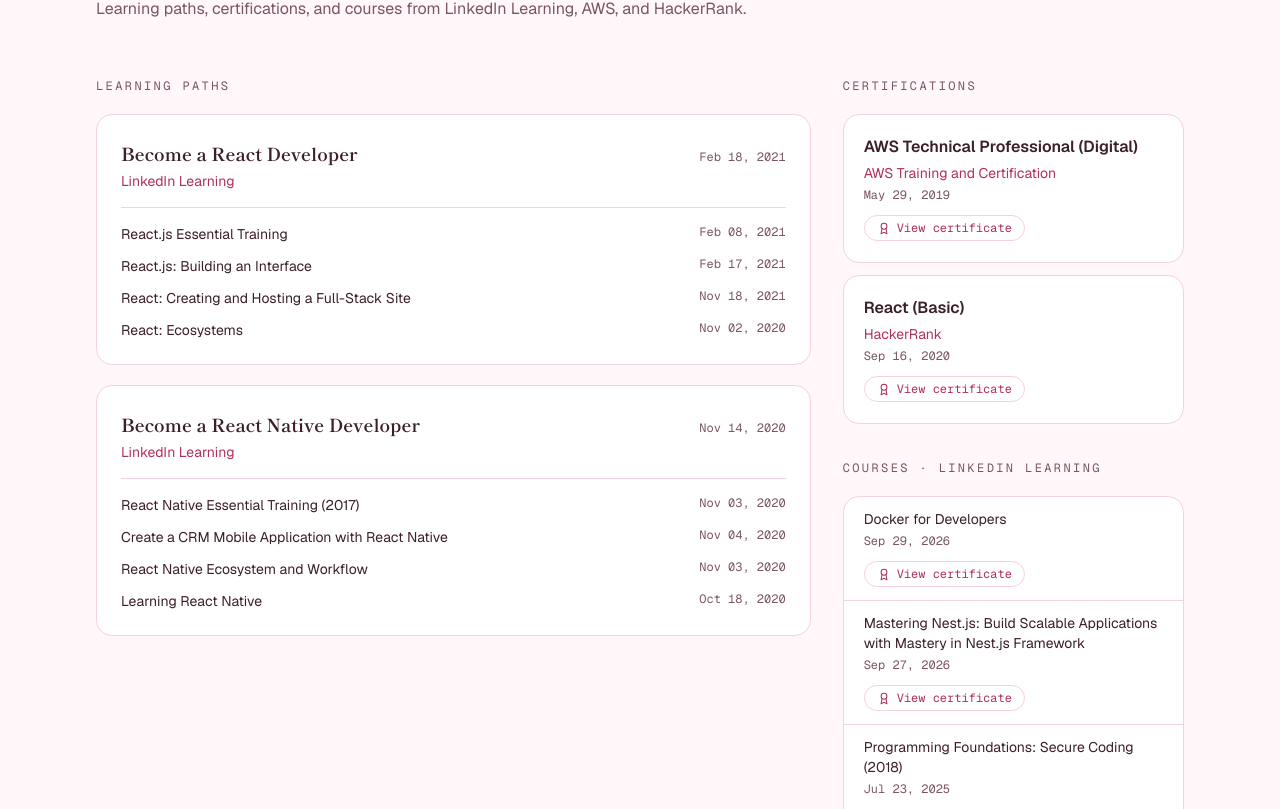
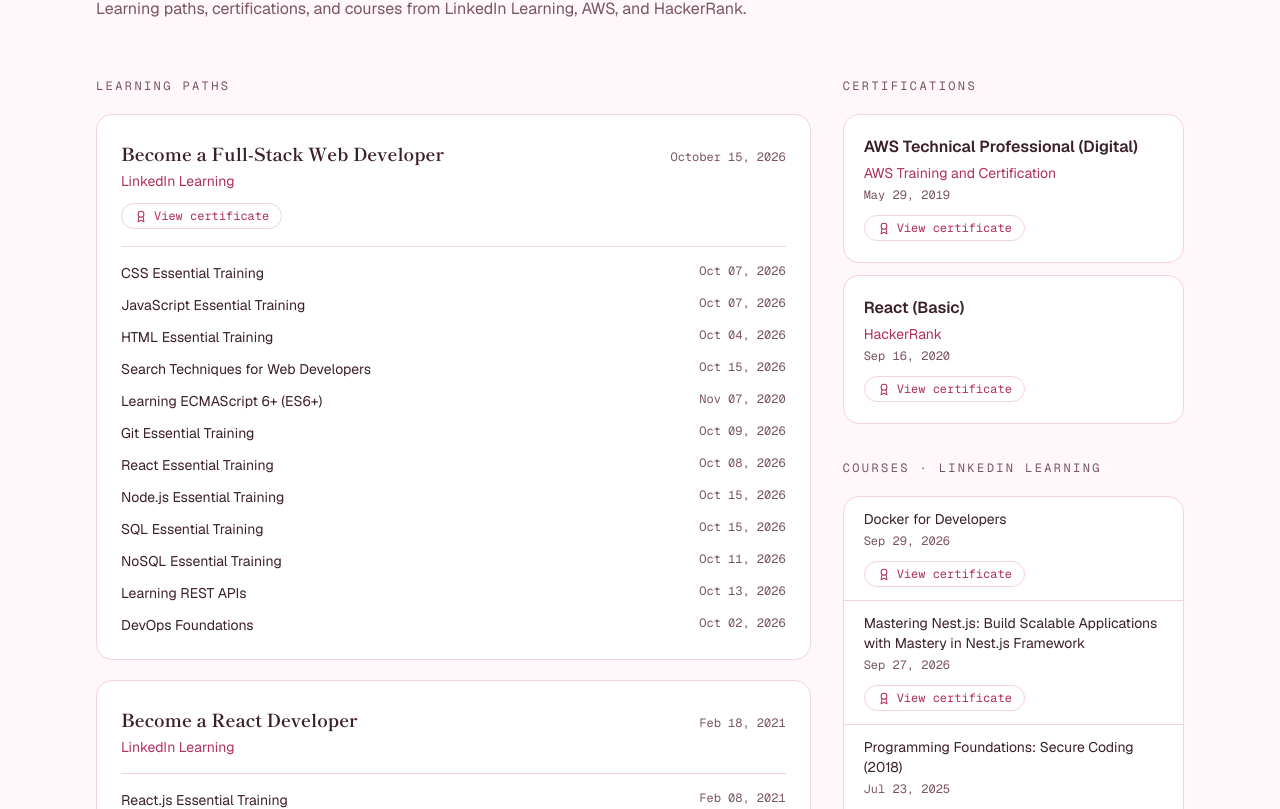
Before and after one commit to stacieH/my_portfolio, a Next.js app: page / in a window 1280 px wide. Shown: the part 6911-7720 px from the top of the page. Built offline with nearby package versions, Linux system fonts and the light colour scheme; no server answers.

Commit message:
Add Full-Stack Web Developer learning path
Added a new learning path for becoming a Full-Stack Web Developer, including courses and certification links.

```diff
--- a/content/certifications.ts
+++ b/content/certifications.ts
@@ -1,6 +1,27 @@
 import type { Certification, Course, LearningPath } from "./types";
 
 export const learningPaths: LearningPath[] = [
+  {
+    title: "Become a Full-Stack Web Developer",
+    provider: "LinkedIn Learning",
+    date: "October 15, 2026",
+    courses: [
+      { title: "CSS Essential Training", date: "Oct 07, 2026" },
+      { title: "JavaScript Essential Training", date: "Oct 07, 2026" },
+      { title: "HTML Essential Training", date: "Oct 04, 2026" },
+      { title: "Search Techniques for Web Developers", date: "Oct 15, 2026" },
+      { title: "Learning ECMAScript 6+ (ES6+)", date: "Nov 07, 2020" },
+      { title: "Git Essential Training", date: "Oct 09, 2026" },
+      { title: "React Essential Training", date: "Oct 08, 2026" },
+      { title: "Node.js Essential Training", date: "Oct 15, 2026" },
+      { title: "SQL Essential Training", date: "Oct 15, 2026" },
+      { title: "NoSQL Essential Training", date: "Oct 11, 2026" },
+      { title: "Learning REST APIs", date: "Oct 13, 2026" },
+      { title: "DevOps Foundations", date: "Oct 02, 2026" },
+    ],
+    certificateUrl: "https://drive.google.com/file/d/1RpfW3g3BGU6q8ePfy03dgDIi9u6-FXEM/view?usp=drive_link",
+    linkedinUrl: "https://www.linkedin.com/learning/certificates/08593a99aa551483782c589b7b8c3c40d179b34879bc571bd408930c20329821?lipi=urn%3Ali%3Apage%3Ad_flagship3_profile_view_base%3BG8hQvrhHQY6wG5%2F4nBWWSw%3D%3D",
+  },
   {
     title: "Become a React Developer",
     provider: "LinkedIn Learning",
```
